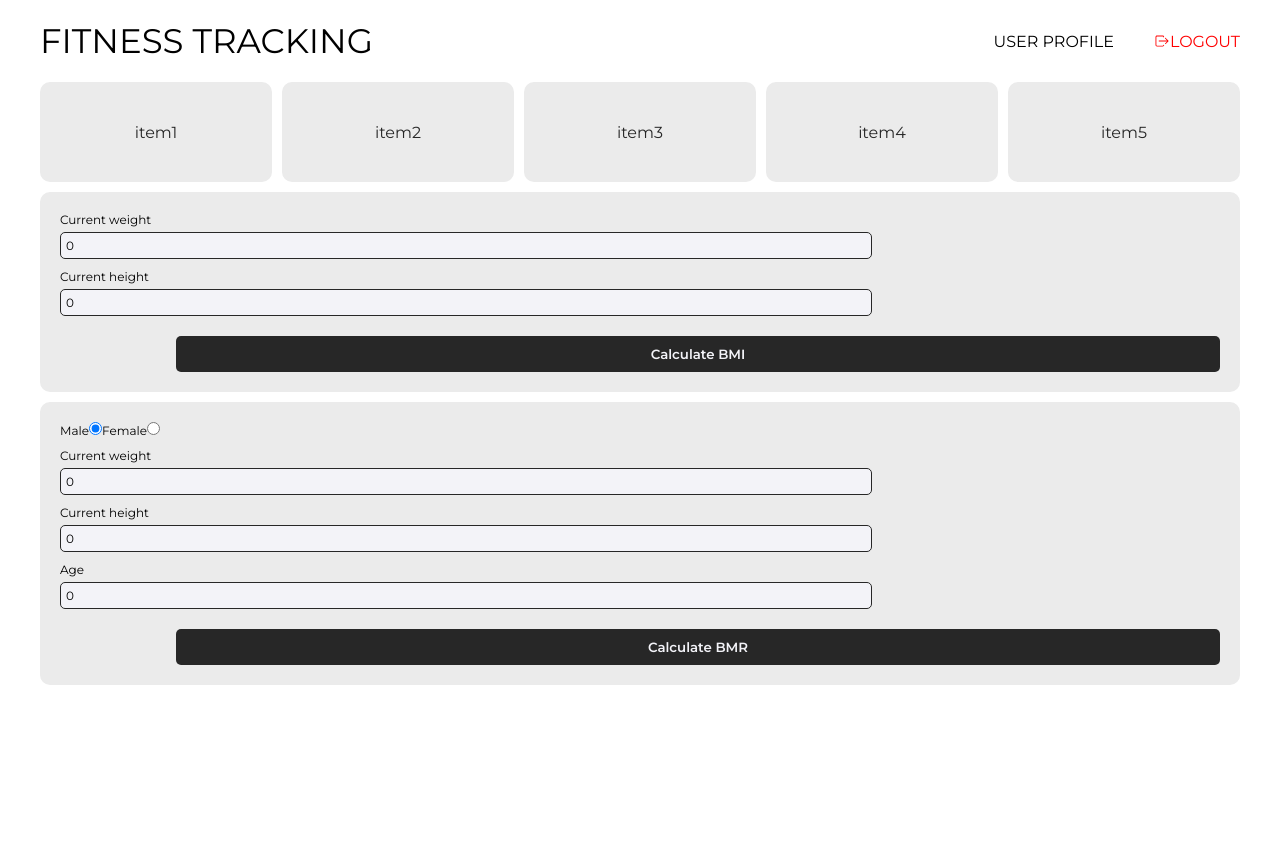
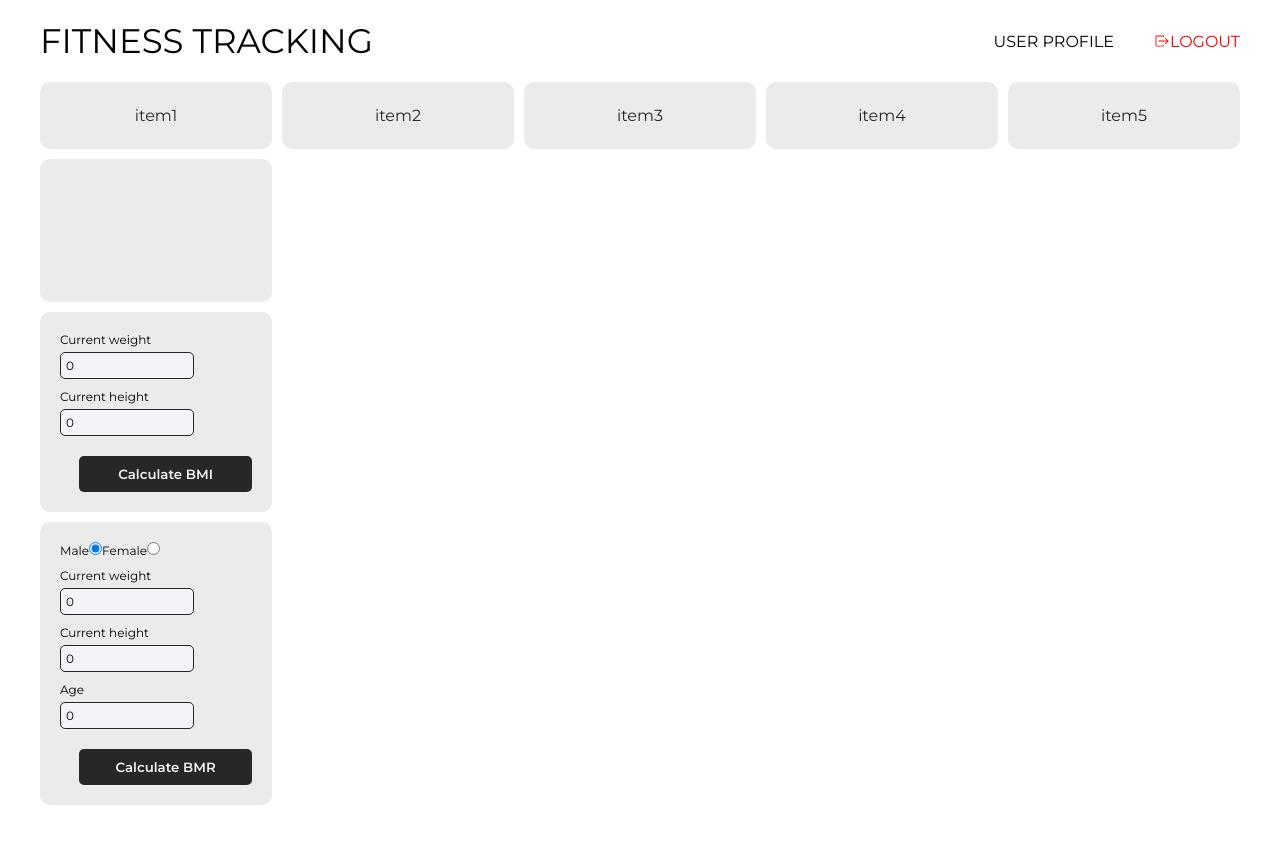
Before and after one commit to JKukielski/fitness-tracking-app, a React (Vite) app in the folder frontend/: page / in a window 1280 px wide. Shown: the top 844 px of the page. Before the commit the page ends 800 px from the top, so only its background shows below. Built offline with nearby package versions, Linux system fonts and the light colour scheme; sample sign-in values are in the browser's storage.

Commit message:
Home page grid layout implementation

```diff
--- /dev/null
+++ b/frontend/src/components/TargetInput.jsx
@@ -0,0 +1,7 @@
+import '../styles/TargetInput.css';
+
+const TargetInput = () => {
+  return <div className="target-container"></div>;
+};
+
+export default TargetInput;
--- a/frontend/src/pages/HomePage.jsx
+++ b/frontend/src/pages/HomePage.jsx
@@ -3,6 +3,7 @@ import Navbar from '../components/Navbar';
 import CarouselComponent from '../components/CarouselComponent';
 import BMI from '../components/BMI';
 import BMR from '../components/BMR';
+import TargetInput from '../components/TargetInput';
 
 const HomePage = () => {
   return (
@@ -10,10 +11,9 @@ const HomePage = () => {
       <Navbar />
       <div className="home-container">
         <CarouselComponent />
-        <div className="home-inner-container">
-          <BMI />
-          <BMR />
-        </div>
+        <TargetInput />
+        <BMI />
+        <BMR />
       </div>
     </>
   );
--- a/frontend/src/styles/BmiBmr.css
+++ b/frontend/src/styles/BmiBmr.css
@@ -7,7 +7,17 @@
 }
 
 .bmi-container {
-    margin: 10px 0;
+    grid-column-start: 1;
+    grid-column-end: 2;
+    grid-row-start: 4;
+    grid-row-end: 5;
+}
+
+.bmr-container {
+    grid-column-start: 1;
+    grid-column-end: 2;
+    grid-row-start: 5;
+    grid-row-end: 6;
 }
 
 .measurement-label {
--- a/frontend/src/styles/CarouselComponent.css
+++ b/frontend/src/styles/CarouselComponent.css
@@ -1,12 +1,13 @@
 .carousel-container {
+    grid-column-start: 1;
+    grid-column-end: 6;
     display: grid;
     grid-template-columns: repeat(5, 1fr);
     gap: 10px;
-    width: 100%;
 }
 
 .carousel-item {
-    height: 100px;
+    /* height: 100px;  */
     background-color: var(--color-primary-light);
     display: flex;
     justify-content: center;
--- a/frontend/src/styles/HomePage.css
+++ b/frontend/src/styles/HomePage.css
@@ -1,17 +1,9 @@
 .home-container {
     padding: 0 40px;
-    width: 100%;
+    width: 100vw;
+    height: 100vh;
     display: grid;
+    grid-template-columns: repeat(5, 1fr);
+    grid-template-rows: repeat(6, 1fr);
+    gap: 10px;
 }
-
-/* .home-inner-container {
-    display: flex;
-    flex-direction: column;
-    width: 30%;
-} */
-
-@media screen and (max-width: 768px) {
-    .home-container {
-        padding: 0 20px;
-    }
-}
--- /dev/null
+++ b/frontend/src/styles/TargetInput.css
@@ -0,0 +1,8 @@
+.target-container {
+    background-color: var(--color-primary-light);
+    grid-column-start: 1;
+    grid-column-end: 2;
+    grid-row-start: 2;
+    grid-row-end: 4;
+    border-radius: 10px;
+}
```
